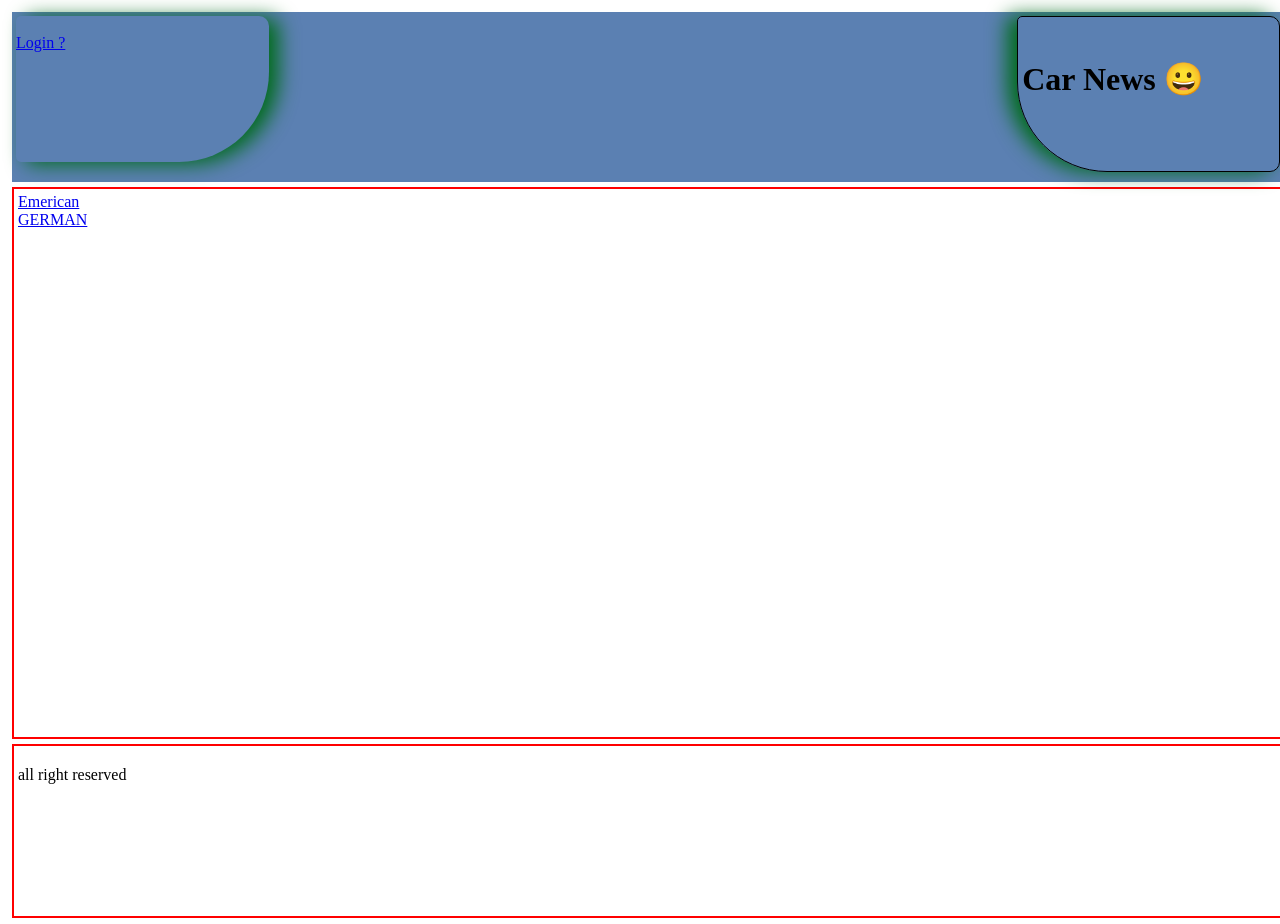
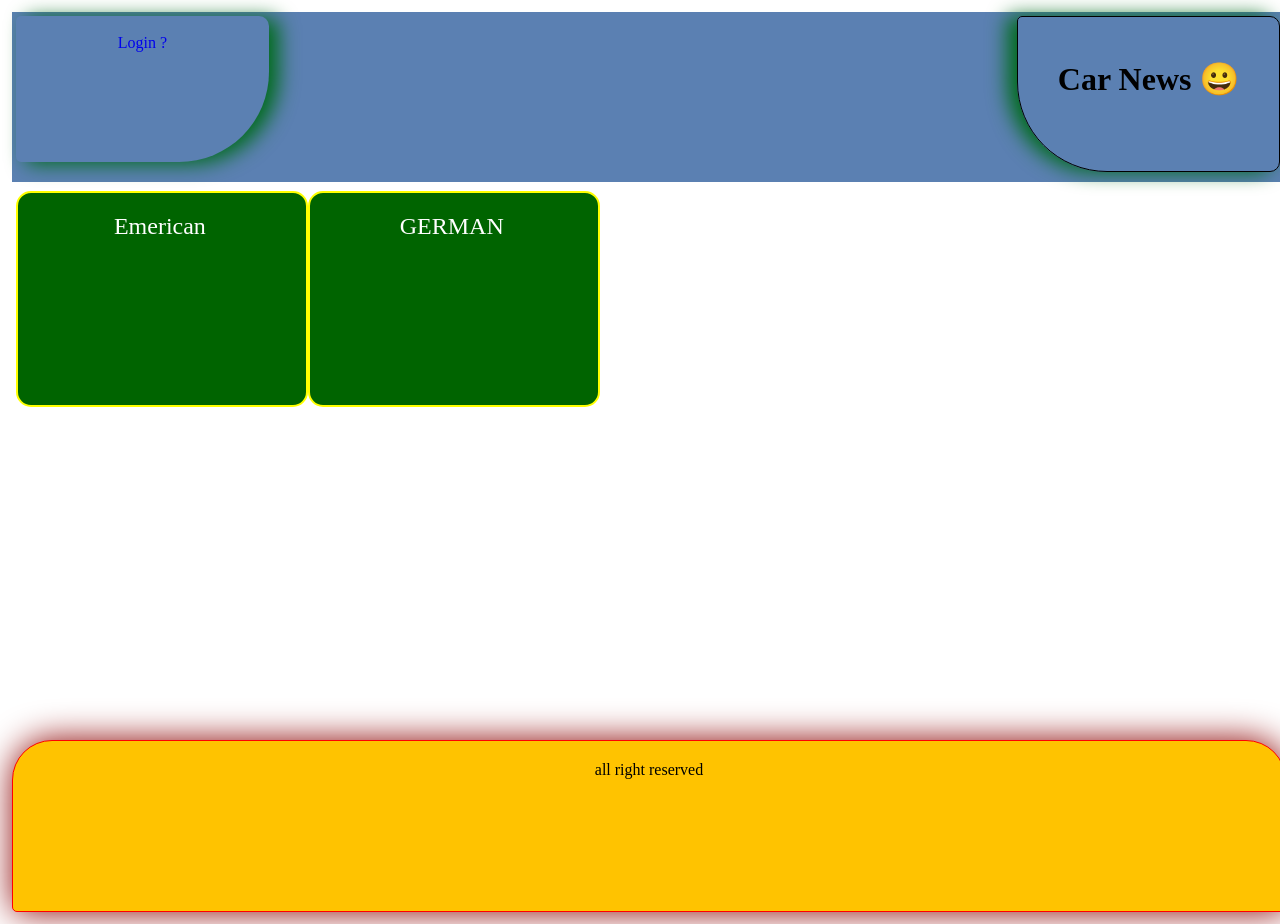
Before and after one commit to AliGhorbaniGit/Car-Weel, a Django app: page / in a window 1280 px wide. Run offline with Django 4.2, Linux system fonts and the light colour scheme; data comes from the database, SQL or seed files in the repository; both versions use the stored data as it was after the commit.

Commit message:
_base.css and home.css modified

```diff
--- a/pages/templates/pages/home.html
+++ b/pages/templates/pages/home.html
@@ -1,9 +1,21 @@
+{% extends '_base.html' %}
+{% load static %}
 
-{% extends '_base.html' %}
+
+{% block static %}
+<link rel="stylesheet" href="{% static 'css/home.css' %}">
+{% endblock static%}
 
 {% block content %}
-    {% for item in car %}
-        <a href="{{ item.pk }}"> {{ item.title }}</a>
-        <br>
-    {% endfor %}
+
+    <div class="holder_car">
+        {% for item in car %}
+            <div>
+                <a href="{{ item.pk }}"> {{ item.title }}</a>
+                <img>
+            </div>
+
+        {% endfor %}
+    </div>
+
 {% endblock %}
--- a/static/css/_base.css
+++ b/static/css/_base.css
@@ -4,21 +4,24 @@
     width: 100%;
     /*border: 2px solid gray;*/
     padding: 4px;
+    text-align: center;
+
 }
 
 #header {
     padding: 4px;
-
     height: 18%;
     width: 100%;
     /*border: 2px solid black;*/
     background: #5b80b2;
+    text-align: center;
+
 }
 
 #content {
     height: 60%;
     width: 100%;
-    border: 2px solid red;
+    /*border: 2px solid red;*/
     padding: 4px;
     margin: 5px 0px;
 }
@@ -26,8 +29,11 @@
 #footer {
     height: 18%;
     width: 100%;
-    border: 2px solid red;
+    border: 1px solid red;
     padding: 4px;
+    border-radius: 40px 40px 5px 5px;
+    box-shadow: 1px 0px 35px darkred;
+    background: #ffc300;
 
 }
 
@@ -41,13 +47,17 @@
     box-shadow: 10px 2px 20px #006b1b;
     color: wheat;
     margin: auto;
+    text-align: center;
+
 }
 
 .user_info > h2, h4 {
     display: inline-block;
 }
+
 .user_info > a {
     display: block;
+    text-decoration: none;
 }
 
 .site_info {
@@ -59,4 +69,6 @@
     border-radius: 5px 10px 10px 90px;
     box-shadow: -10px 0px 20px #006b1b;
     margin: auto;
+
+
 }
--- /dev/null
+++ b/static/css/home.css
@@ -0,0 +1,32 @@
+.holder_car {
+    width: 99%;
+    height: 99%;
+    /*border: 2px solid yellow;*/
+}
+
+.holder_car > div {
+    width: 23%;
+    height: 36%;
+    border: 2px solid yellow;
+    display: inline-block;
+    background: darkgreen;
+    /*color: white;*/
+    text-align: center;
+    border-radius: 15px;
+    float: left;
+    padding-top: 20px;
+
+}
+
+.holder_car > div > a:hover{
+    color: #a41515;
+    border-radius: 100px;
+}
+
+.holder_car > div > a {
+    color: white;
+    margin: auto;
+    font-size: 24px;
+    text-align: center;
+    text-decoration: none;
+}
--- a/templates/_base.html
+++ b/templates/_base.html
@@ -12,6 +12,9 @@
 
     <link rel="stylesheet" href="{% static 'css/_base.css' %}">
     <title>     {% block page_title %}    {% endblock %}    </title>
+    {% block static %}  {% endblock static%}
+
+
 
 </head>
 
```
Also changed, not shown: db.sqlite3.
